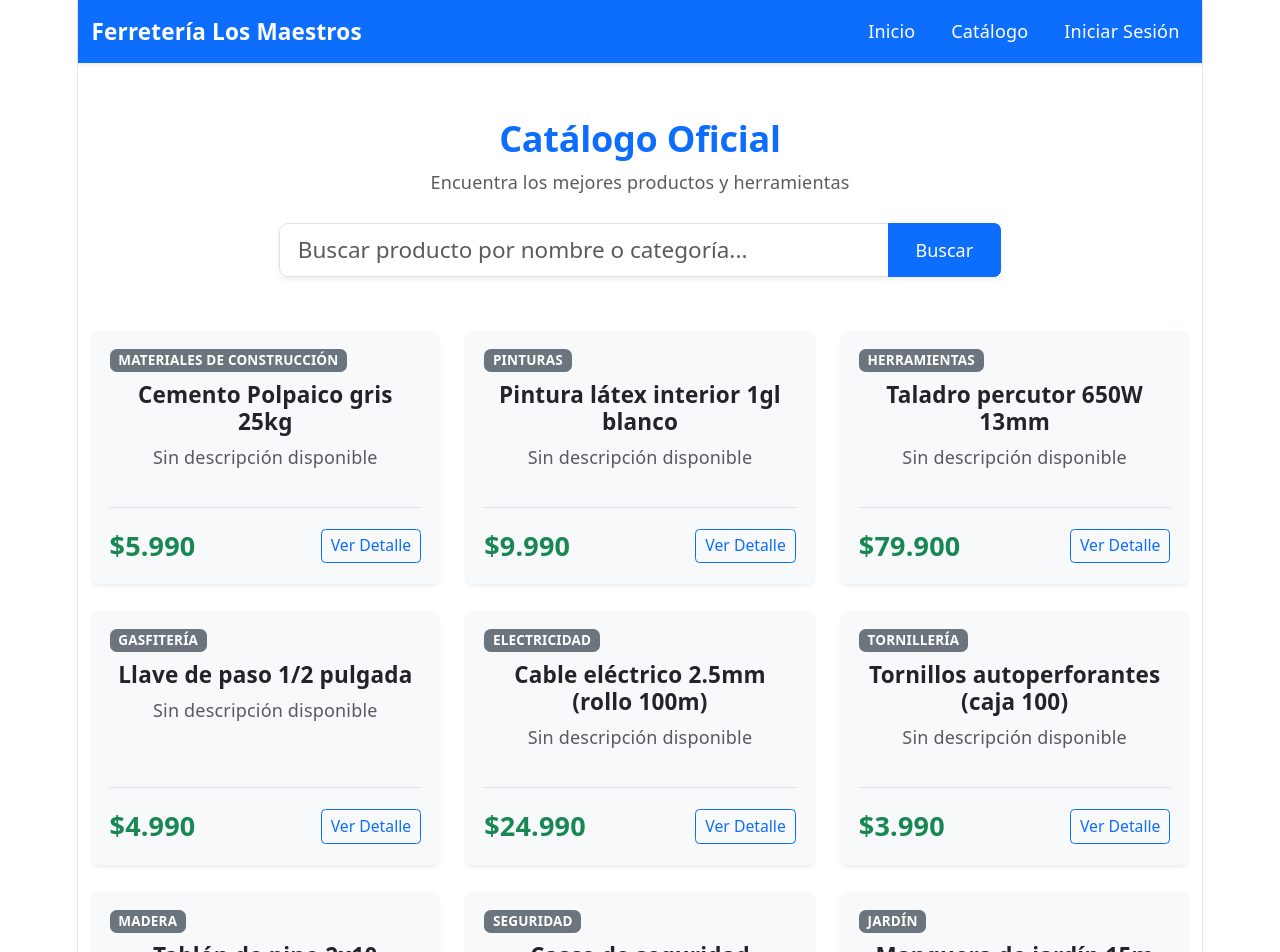
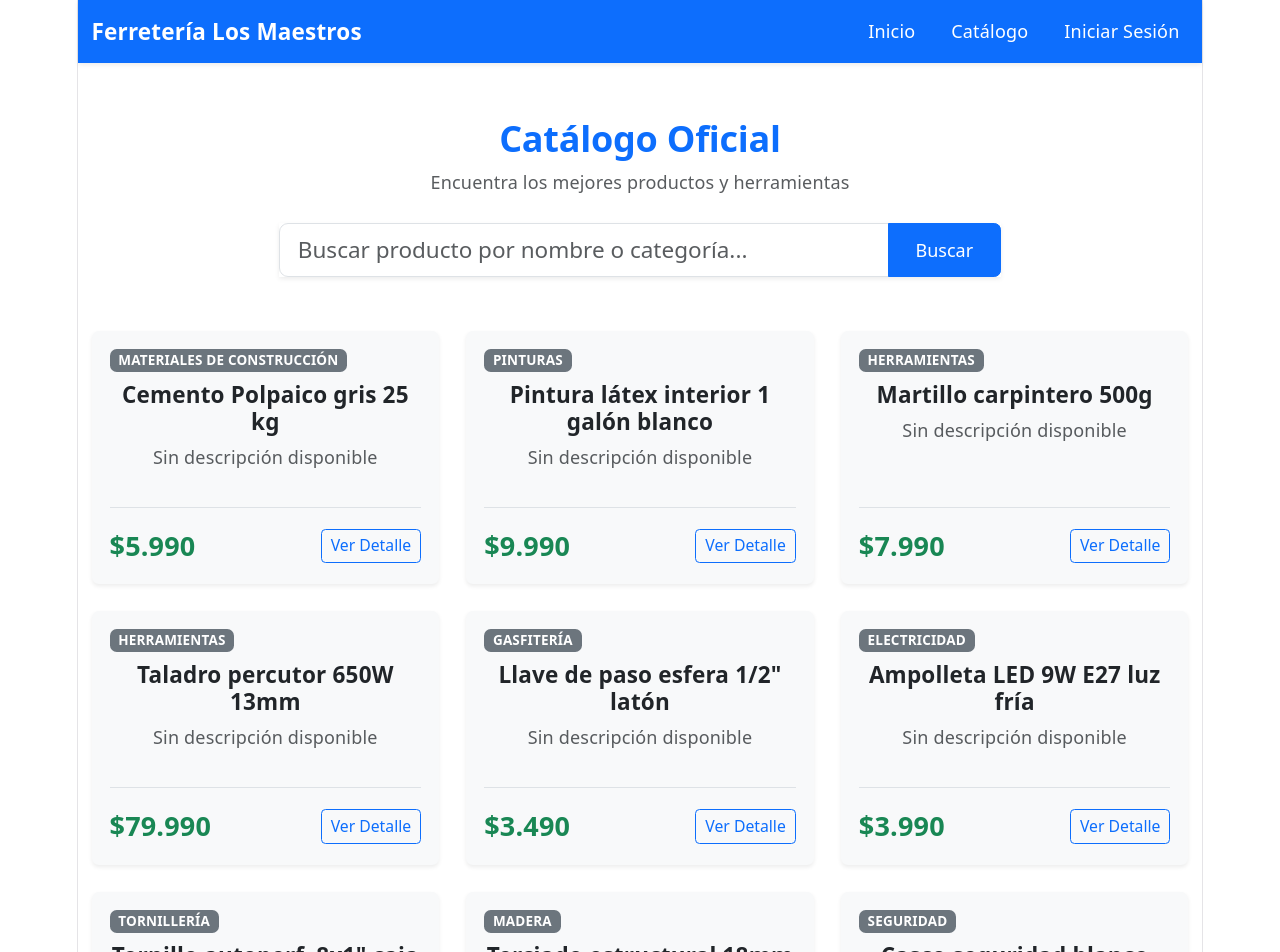
Before and after one commit to SebastianMaquera/Ferreteria-Los-Maestros, a React (Vite) app: page /catalogo in a window 1280 px wide. Shown: the top 952 px of the page. Built offline with nearby package versions, Linux system fonts and the light colour scheme.

Commit message:
Se ha actualizado productos.js con los productos reales del Excel (precio, marca y unidad)

```diff
--- a/src/data/productos.js
+++ b/src/data/productos.js
@@ -11,14 +11,14 @@ export const categorias = [
 ];
 
 export const productos = [
-  { id: 1, nombre: "Cemento Polpaico gris 25kg", categoria: "Materiales de construcción", subcategoria: "Cementos", precio: 5990, stock: 80, stockMinimo: 20 },
-  { id: 2, nombre: "Pintura látex interior 1gl blanco", categoria: "Pinturas", subcategoria: "Látex", precio: 9990, stock: 40, stockMinimo: 10 },
-  { id: 3, nombre: "Taladro percutor 650W 13mm", categoria: "Herramientas", subcategoria: "Herramientas eléctricas", precio: 79900, stock: 8, stockMinimo: 2 },
-  { id: 4, nombre: "Llave de paso 1/2 pulgada", categoria: "Gasfitería", subcategoria: "Válvulas", precio: 4990, stock: 45, stockMinimo: 15 },
-  { id: 5, nombre: "Cable eléctrico 2.5mm (rollo 100m)", categoria: "Electricidad", subcategoria: "Cables", precio: 24990, stock: 18, stockMinimo: 8 },
-  { id: 6, nombre: "Tornillos autoperforantes (caja 100)", categoria: "Tornillería", subcategoria: "Tornillos", precio: 3990, stock: 3, stockMinimo: 20 },
-  { id: 7, nombre: "Tablón de pino 2x10", categoria: "Madera", subcategoria: "Pino", precio: 8990, stock: 60, stockMinimo: 20 },
-  { id: 8, nombre: "Casco de seguridad", categoria: "Seguridad", subcategoria: "Protección de cabeza", precio: 6990, stock: 35, stockMinimo: 10 },
-  { id: 9, nombre: "Manguera de jardín 15m", categoria: "Jardín", subcategoria: "Riego", precio: 12990, stock: 22, stockMinimo: 8 },
-  { id: 10, nombre: "Martillo carpintero 500g", categoria: "Herramientas", subcategoria: "Herramientas manuales", precio: 7990, stock: 20, stockMinimo: 5 },
+  { id: "MC001", nombre: "Cemento Polpaico gris 25 kg", categoria: "Materiales de construcción", subcategoria: "Cementos", marca: "Polpaico", unidad: "Saco", precio: 5990, stock: 80, stockMinimo: 20 },
+  { id: "PT001", nombre: "Pintura látex interior 1 galón blanco", categoria: "Pinturas", subcategoria: "Látex", marca: "Sipa", unidad: "Galón", precio: 9990, stock: 40, stockMinimo: 10 },
+  { id: "HM001", nombre: "Martillo carpintero 500g", categoria: "Herramientas", subcategoria: "Manuales", marca: "Stanley", unidad: "Unidad", precio: 7990, stock: 20, stockMinimo: 5 },
+  { id: "HE001", nombre: "Taladro percutor 650W 13mm", categoria: "Herramientas", subcategoria: "Eléctricas", marca: "Makita", unidad: "Unidad", precio: 79990, stock: 8, stockMinimo: 2 },
+  { id: "GS007", nombre: "Llave de paso esfera 1/2\" latón", categoria: "Gasfitería", subcategoria: "Llaves", marca: "Emmeti", unidad: "Unidad", precio: 3490, stock: 30, stockMinimo: 10 },
+  { id: "EL011", nombre: "Ampolleta LED 9W E27 luz fría", categoria: "Electricidad", subcategoria: "Iluminación", marca: "Philips", unidad: "Unidad", precio: 3990, stock: 60, stockMinimo: 20 },
+  { id: "TR001", nombre: "Tornillo autoperf. 8x1\" caja 100 unid.", categoria: "Tornillería", subcategoria: "Tornillos", marca: "Hilti", unidad: "Caja", precio: 2990, stock: 40, stockMinimo: 12 },
+  { id: "MD003", nombre: "Terciado estructural 18mm 1.22x2.44m", categoria: "Madera", subcategoria: "Tableros", marca: "Arauco", unidad: "Plancha", precio: 34990, stock: 20, stockMinimo: 5 },
+  { id: "SE001", nombre: "Casco seguridad blanco", categoria: "Seguridad", subcategoria: "EPP", marca: "3M", unidad: "Unidad", precio: 6990, stock: 15, stockMinimo: 5 },
+  { id: "JA001", nombre: "Manguera riego 3/4\" x 25m", categoria: "Jardín", subcategoria: "Mangueras", marca: "Tigre", unidad: "Unidad", precio: 22990, stock: 6, stockMinimo: 2 },
 ];
```
